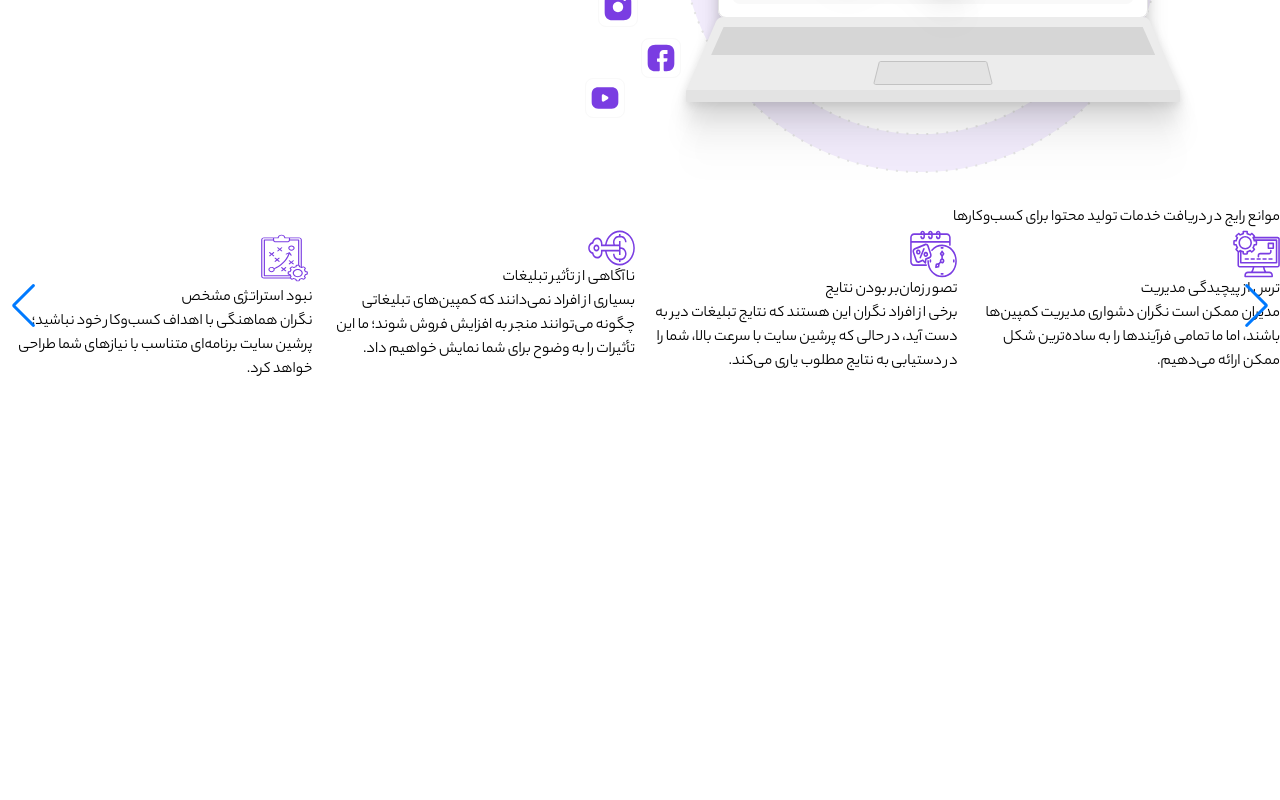
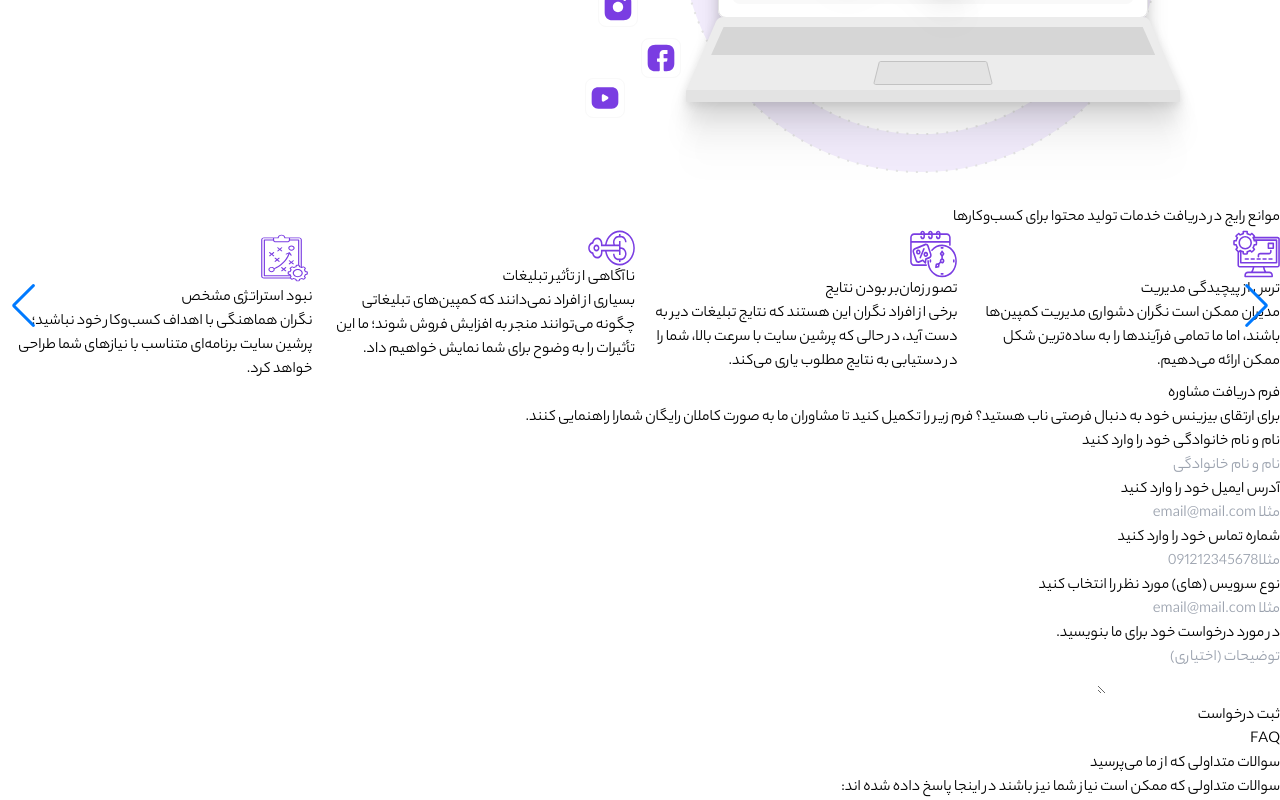
Before and after one commit to mohmdrezaei/persian-task, a Next.js app: page / in a window 1280 px wide. Shown: the part 629-1429 px from the top of the page. Before the commit the page ends 1011 px from the top, so only its background shows below. Built offline with nearby package versions, Linux system fonts and the light colour scheme.

Commit message:
Form section design

```diff
--- a/src/app/page.js
+++ b/src/app/page.js
@@ -3,7 +3,7 @@ import { Swiper, SwiperSlide } from "swiper/react";
 import "swiper/css/navigation";
 
 import "swiper/css";
-import { Navigation ,  Autoplay,} from "swiper/modules";
+import { Navigation, Autoplay } from "swiper/modules";
 import { FaHandHoldingDollar } from "react-icons/fa6";
 
 export default function Home() {
@@ -31,7 +31,7 @@ export default function Home() {
         </div>
       </div>
 
-      <div className="!bg-[#F9F9F9] py-10 ">
+      <section className="!bg-[#F9F9F9] py-10 ">
         <div className="bg-gradient-to-b from-[#43217C] to-[#7A3DE2]  pt-4 h-[240px]">
           <div className="mt-5 w-[1200px] m-auto">
             <h3 className="text-center text-white text-xl font-[500] ">
@@ -45,9 +45,9 @@ export default function Home() {
                 loop={true}
                 autoplay={{
                   delay: 2500,
-                 pauseOnMouseEnter : true
+                  pauseOnMouseEnter: true,
                 }}
-                modules={[Navigation , Autoplay]}
+                modules={[Navigation, Autoplay]}
                 className="mySwiper"
               >
                 <SwiperSlide>
@@ -179,7 +179,77 @@ export default function Home() {
             </div>
           </div>
         </div>
-      </div>
+
+        <div className="mt-48 text-center w-[1200px] m-auto">
+          <h1 className="text-xl font-[600]">فرم دریافت مشاوره</h1>
+          <p className="font-[500] text-base text-[#303030] mt-5">
+            برای ارتقای بیزینس خود به دنبال فرصتی ناب هستید؟ فرم زیر را تکمیل
+            کنید تا مشاوران ما به صورت کاملان رایگان شمارا راهنمایی کنند.
+          </p>
+
+          <div className="bg-white border border-[#E3E3E3] rounded-lg h-[606px] p-7 text-right">
+            <div className="grid grid-cols-3 gap-7 rounded-2xl">
+              <div>
+                <p>نام و نام خانوادگی خود را وارد کنید</p>
+                <input
+                  className="border border-[#E3E3E3] bg-[#FCFCFC] w-full rounded-2xl px-8 py-2 placeholder:text-[#8A8A8A] placeholder:font-[500] mt-4"
+                  placeholder="نام و نام خانوادگی"
+                />
+              </div>
+              <div>
+                <p>آدرس ایمیل خود را وارد کنید</p>
+                <input
+                  className="border border-[#E3E3E3] bg-[#FCFCFC] w-full rounded-2xl px-8 py-2 placeholder:text-[#8A8A8A] placeholder:font-[500] mt-4"
+                  placeholder="مثلا email@mail.com"
+                />
+              </div>
+              <div>
+                <p>شماره تماس خود را وارد کنید</p>
+                <input
+                  className="border border-[#E3E3E3] bg-[#FCFCFC] w-full rounded-2xl px-8 py-2 placeholder:text-[#8A8A8A] placeholder:font-[500] mt-4"
+                  placeholder="مثلا091212345678"
+                />
+              </div>
+            </div>
+
+            <div className="mt-7">
+              <p>نوع سرویس (های) مورد نظر را انتخاب کنید</p>
+              <input
+                className="border border-[#E3E3E3] bg-[#FCFCFC] w-full rounded-2xl px-8 py-2 placeholder:text-[#8A8A8A] placeholder:font-[500] mt-5"
+                placeholder="مثلا email@mail.com"
+              />
+            </div>
+            <div className="mt-10">
+              <p>در مورد درخواست خود برای ما بنویسید.</p>
+              <textarea
+                className="border border-[#E3E3E3] bg-[#FCFCFC] w-full rounded-2xl px-8 py-2 placeholder:text-[#8A8A8A] placeholder:font-[500] h-[171px] mt-5"
+                placeholder="توضیحات (اختیاری)"
+              />
+            </div>
+
+            <div className=" flex justify-center mt-5 ">
+              <button className=" bg-[#303030] text-white w-[386px]  h-[40px] text-center m-auto rounded-2xl font-[600]">
+                ثبت درخواست
+              </button>
+            </div>
+          </div>
+        </div>
+      </section>
+
+      <section className="bg-[#FCFCFC] py-10">
+
+          <div className="flex w-[1200px] border border-[#F9F9F9] bg-white m-auto rounded-lg h-[554px] ">
+            <div >
+            <h1 className="text-[32px] font-[600]">FAQ</h1>
+            <h1 className="text-[24px] font-[600]">سوالات متداولی که از ما می‌پرسید</h1>
+            <p className="text-">
+              سوالات متداولی که ممکن است نیاز شما نیز باشند در اینجا پاسخ داده
+              شده اند:
+            </p>
+            </div>
+
+        </div>
+      </section>
     </main>
   );
 }
```
